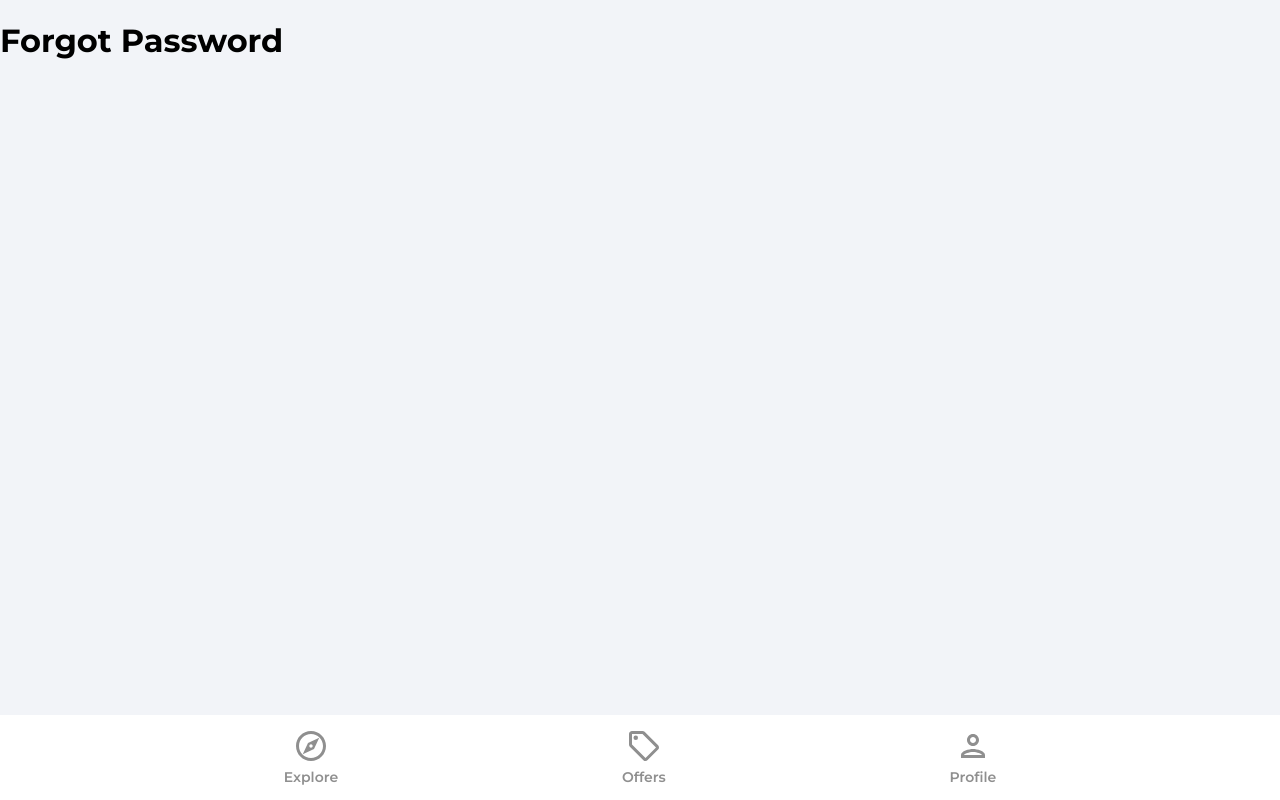
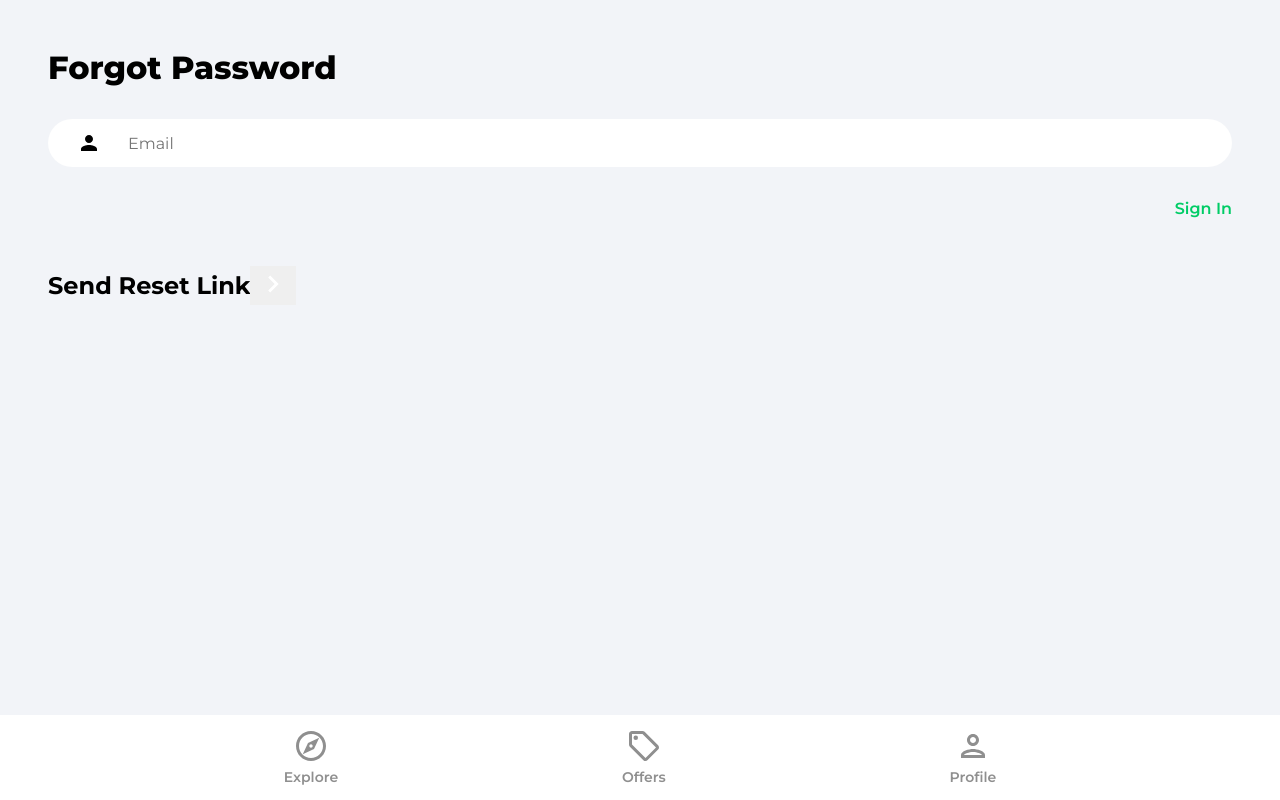
Before and after one commit to graceupongraceemi/house-marketplace-app-with-react, a React (Create React App) app: page /forgot-password in a window 1280 px wide. Built offline with nearby package versions, Linux system fonts and the light colour scheme.

Commit message:
ForgotPassword page completed and working

```diff
--- a/src/pages/ForgotPassword.jsx
+++ b/src/pages/ForgotPassword.jsx
@@ -1,9 +1,54 @@
-import React from 'react';
+import React, { useState } from 'react';
+import { Link } from 'react-router-dom';
+import { getAuth, sendPasswordResetEmail } from 'firebase/auth';
+import { toast } from 'react-toastify';
+import { ReactComponent as ArrowRightIcon } from '../assets/svg/keyboardArrowRightIcon.svg';
 
 function ForgotPassword() {
+  const [email, setEmail] = useState('');
+
+  const onChange = (e) => setEmail(e.target.value);
+
+  const onSubmit = async (e) => {
+    e.preventDefault();
+    try {
+      const auth = getAuth();
+      await sendPasswordResetEmail(auth, email);
+      toast.success('Email was sent');
+    } catch (error) {
+      toast.error('Could not send reset email');
+    }
+  };
+
   return (
-    <div>
-      <h1>Forgot Password</h1>
+    <div className='pageContainer'>
+      <header>
+        <p className='pageHeader'>Forgot Password</p>
+      </header>
+
+      <main>
+        <form onSubmit={onSubmit}>
+          <input
+            type='email'
+            className='emailInput'
+            placeholder='Email'
+            id='email'
+            value={email}
+            onChange={onChange}
+          />
+
+          <Link className='forgotPasswordLink' to='/sign-in'>
+            Sign In
+          </Link>
+
+          <div className='signInBar'>
+            <div className='signInText'>Send Reset Link</div>
+            <button className='signInButten'>
+              <ArrowRightIcon fill='#ffffff' width='34px' height='34px' />
+            </button>
+          </div>
+        </form>
+      </main>
     </div>
   );
 }
```
